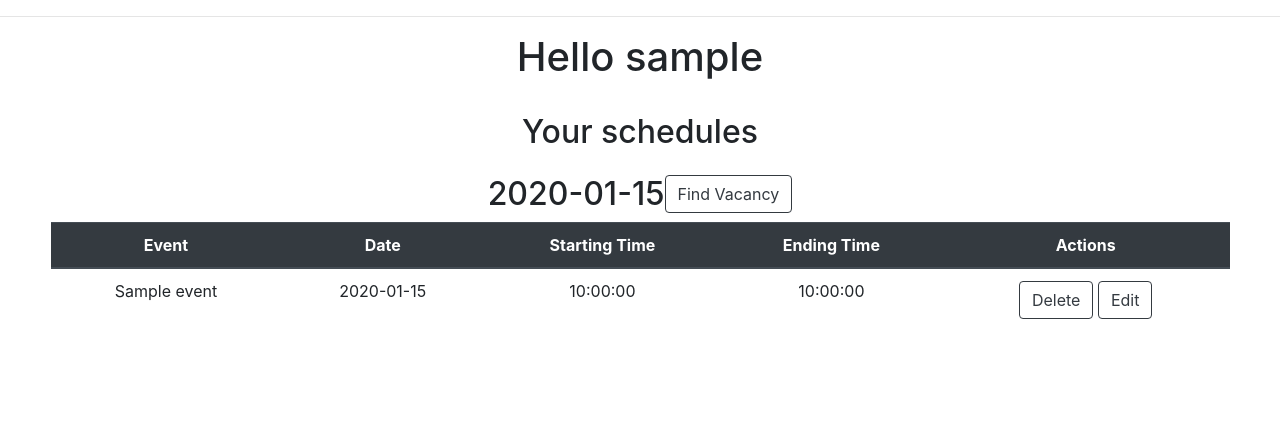
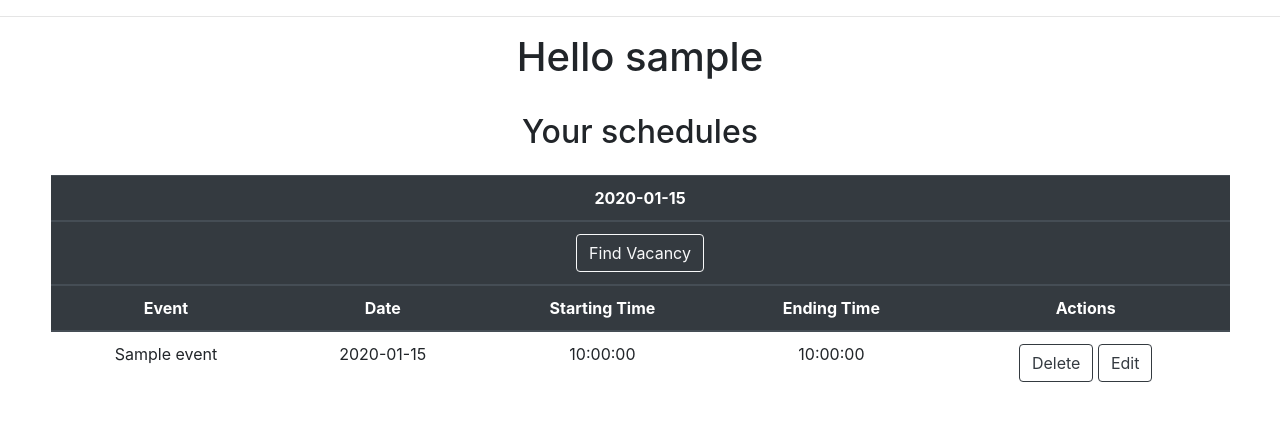
Before and after one commit to RTX-Banana/MyScheduler, a Flask app: a page that uses app/templates/userpage.html in a window 1280 px wide. Shown: the part 56-477 px from the top of the page. Run offline with Flask 2, Linux system fonts and the light colour scheme; a user stored in the database is signed in; tables that the repository leaves empty hold one stand-in row (values such as "Sample post"); some libraries are stand-ins or nearby versions.

Commit message:
Fixed vacancy and updated css

```diff
--- a/app/templates/userpage.html
+++ b/app/templates/userpage.html
@@ -10,17 +10,19 @@
 		<h2> Your schedules <h2>
 	</div>
 <p>
-	{% set ns = namespace(current_date=e[0].event_date.date()) %}
-	<div class="row d-flex justify-content-center">
-		<h2>{{ ns.current_date }}</h2>
+	{% set ns = namespace(current_date=e[0]) %}
 
-		<a href="/vacancy/{{user.username}}/{{e[0].id}}"><button class="btn btn-outline-dark" type="submit">Find Vacancy</button></a>
-
-
-	</div>
 	<div class="row d-flex justify-content-center">
 		<table class="table", style="width:90%">
 			<thead class="thead-dark">
+				<tr>
+					<th class="text-center", colspan="5">{{ns.current_date.event_date.date()}}</th>
+				</tr>
+				<tr>
+					<th class="text-center", colspan="5">
+						<a href="/vacancy/{{user.username}}/{{ns.current_date.id}}"><button class="btn btn-outline-light" type="submit">Find Vacancy</button></a>
+					</th>
+				</tr>
 				<tr>
 					<th class="text-center">Event</th>
 					<th class="text-center">Date</th>
@@ -30,24 +32,24 @@
 				</tr>
 			</thead>
 
-		<!-- {% set current_date = e[0].event_date.date() %} -->
 			{% for data in e %}
-				{% if data.event_date.date() != ns.current_date %}
-					{% set ns.current_date = data.event_date.date() %}
+				{% if data.event_date.date() != ns.current_date.event_date.date() %}
+					{% set ns.current_date = data %}
 					</table>
 					</div>
-					<div class="row d-flex justify-content-center">
-						<h2>{{ ns.current_date }}</h2>
 
-						<a href="/vacancy/{{user.username}}/{{data.id}}"><button class="btn btn-outline-dark" type="submit">Find Vacancy</button></a>
-
-
-
-					</div>
 					<div class="row d-flex justify-content-center">
 
 						<table class="table", "row d-flex justify-content-center", style="width:90%">
 							<thead class="thead-dark">
+								<tr>
+									<th class="text-center", colspan="5">{{ns.current_date.event_date.date()}}</th>
+								</tr>
+								<tr>
+									<th class="text-center", colspan="5">
+										<a href="/vacancy/{{user.username}}/{{ns.current_date.id}}"><button class="btn btn-outline-light" type="submit">Find Vacancy</button></a>
+									</th>
+								</tr>
 								<tr>
 									<th class="text-center"> Event </th>
 									<th class="text-center"> Date </th>
```
